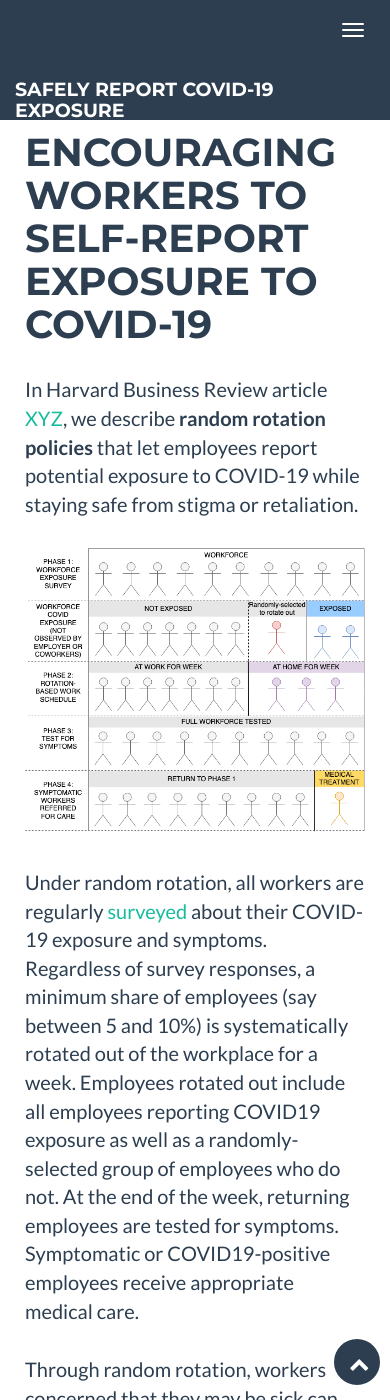
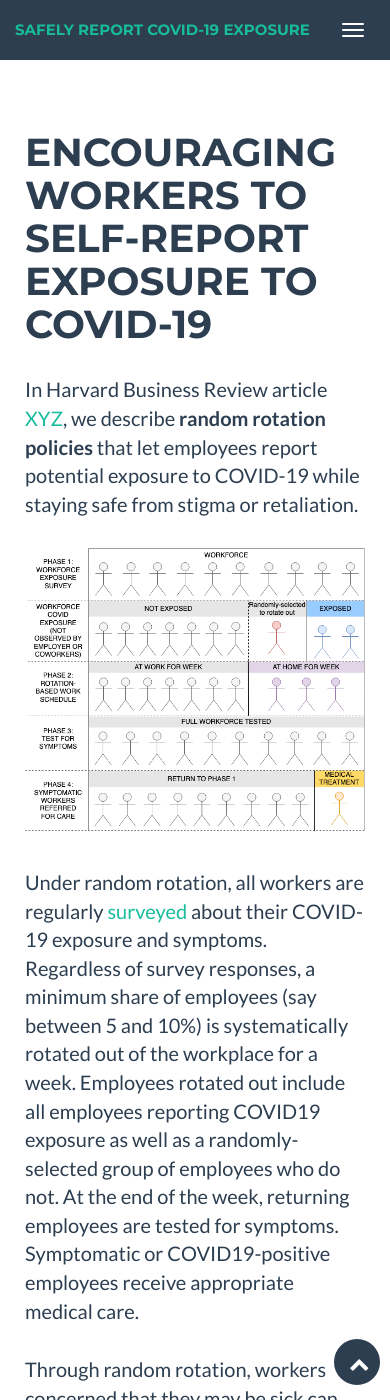
Before and after one commit to sylvaingchassang/safelyreport, a Jekyll site: the page built from index.html, in a window 390 px wide and 1400 px high. Built offline with Jekyll 4.4.1, drawn with Linux system fonts in a browser that asks for light colours.

Commit message:
shrink navbar title for mobile

```diff
--- a/_includes/css/main.css
+++ b/_includes/css/main.css
@@ -69,6 +69,10 @@
         padding-top: 150px;
         padding-bottom: 0px;
     }
+}
+
+.navbar-fixed-top .navbar-brand {
+    font-size: 1em;
 }
 
 @media(min-width:768px) {
```
